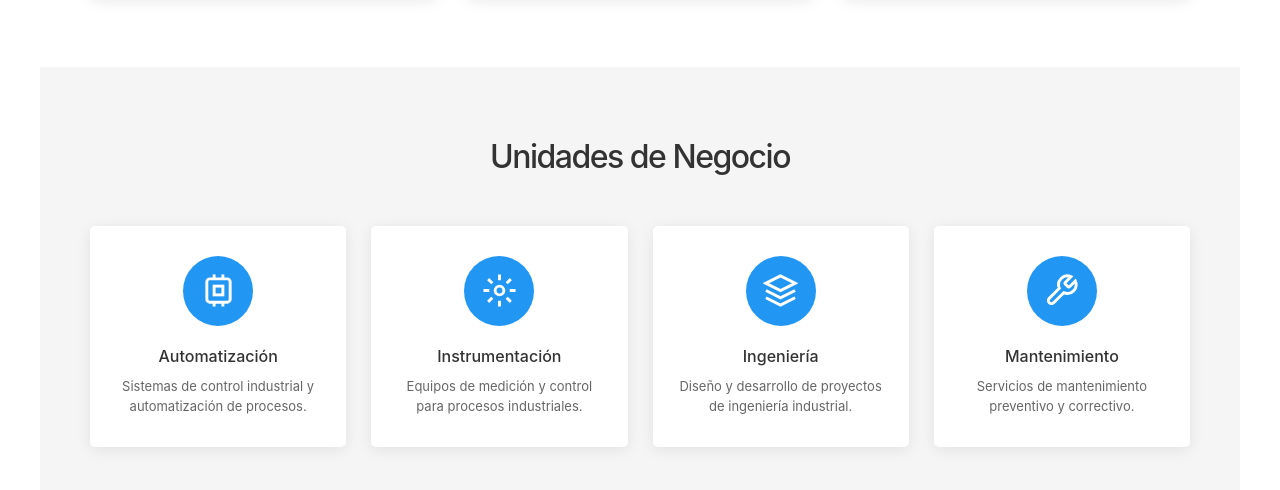
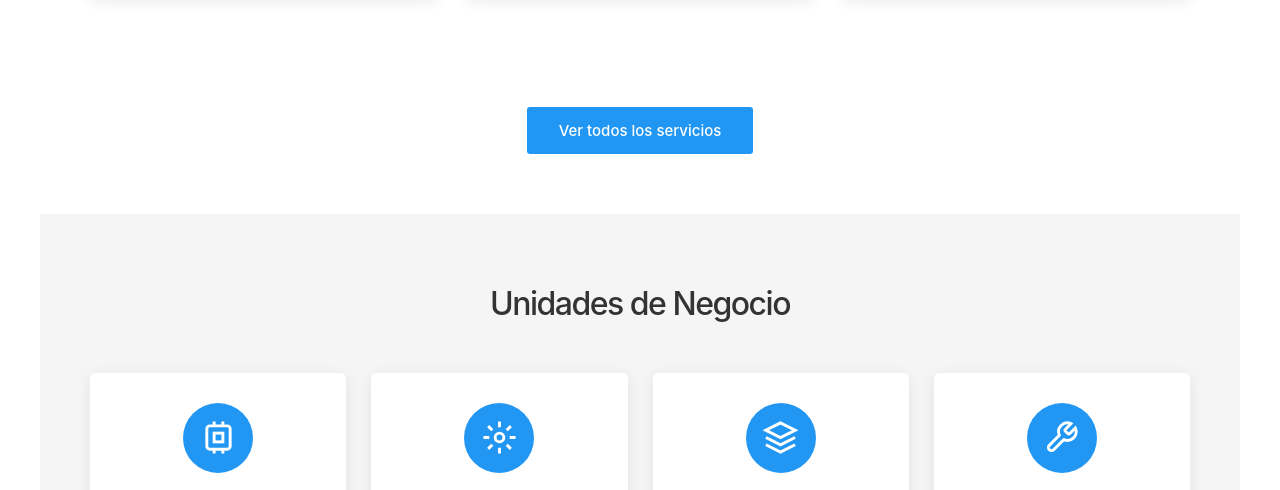
Before and after one commit to monitoreoaelng-hub/html_to_github, a plain HTML site: page index.html in a window 1280 px wide. Shown: the part 4077-4567 px from the top of the page. Drawn offline with Linux system fonts and the light colour scheme.

Commit message:
colores, boton, servicios

```diff
--- a/index.html
+++ b/index.html
@@ -2253,6 +2253,33 @@
             line-height: 1.6;
         }
 
+        /* ========================================
+           CONTENEDOR BOTÓN VER TODOS LOS SERVICIOS
+        ======================================== */
+        .services-cta-container {
+            padding: 40px 20px 60px;
+            background: var(--bg-color);
+            text-align: center;
+        }
+
+        .services-cta-container .slide-btn {
+            display: inline-block;
+            background: #2196F3;
+            color: #ffffff;
+            padding: 14px 32px;
+            font-size: 15px;
+            font-weight: 500;
+            text-decoration: none;
+            border-radius: 3px;
+            transition: all 0.3s ease;
+        }
+
+        .services-cta-container .slide-btn:hover {
+            background: #1976D2;
+            transform: translateY(-2px);
+            box-shadow: 0 5px 20px rgba(33, 150, 243, 0.4);
+        }
+
 
     </style>
 </head>
@@ -2494,6 +2521,13 @@
     </section>
 
     <!-- ========================================
+         BOTÓN VER TODOS LOS SERVICIOS
+    ======================================== -->
+    <section class="services-cta-container">
+        <a href="servicios.html" class="slide-btn">Ver todos los servicios</a>
+    </section>
+
+    <!-- ========================================
          UNIDADES DE NEGOCIO
     ======================================== -->
     <section class="unidades-section">
```
